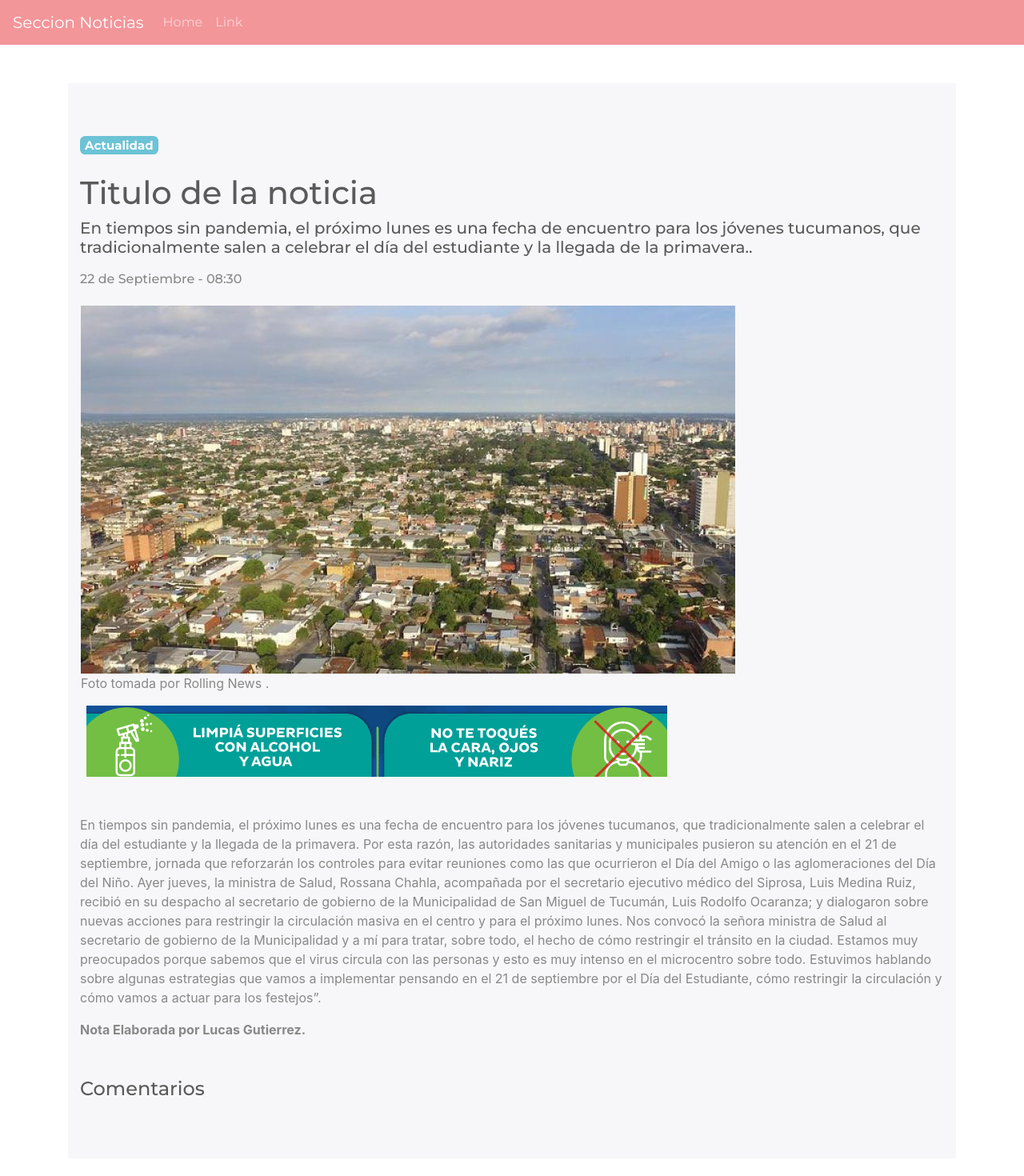
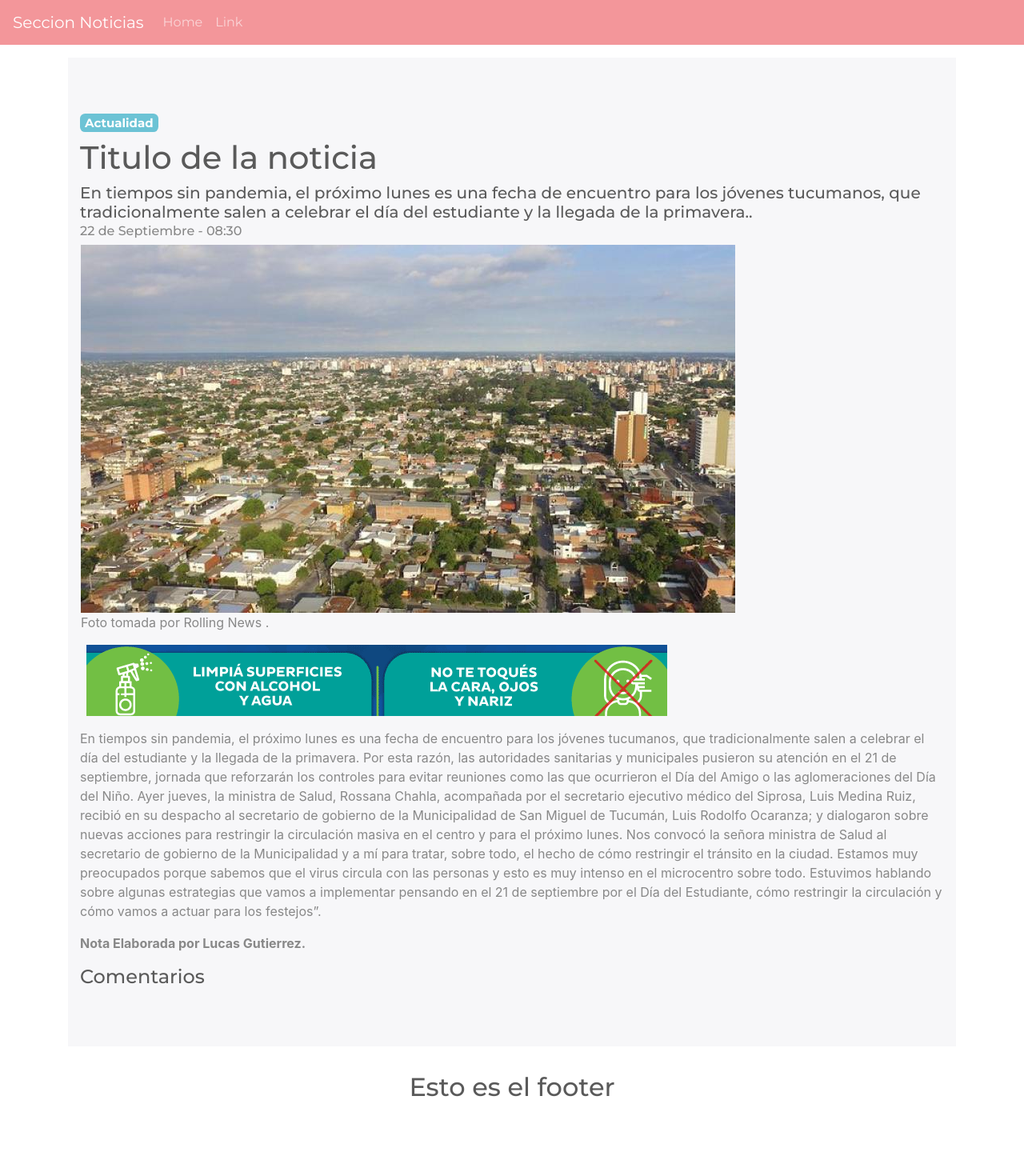
Before and after one commit to casasfranco/RollingNews-final, a React (Create React App) app in the folder rolling-news/: page / in a window 1280 px wide. Shown: the top 1470 px of the page at 80% size. After the commit the page ends 1386 px from the top, so only its background shows below. Built offline with nearby package versions, Linux system fonts and the light colour scheme.

Commit message:
se modificaron los detalles que faltaban de noticia

```diff
--- a/rolling-news/src/components/common/principal/Titular.js
+++ b/rolling-news/src/components/common/principal/Titular.js
@@ -11,26 +11,26 @@ import Comentarios from './Comentarios';
 const Titular = () => {
     return (
   <div className = "container">
-  <Jumbotron fluid className="mt-5">
+  <Jumbotron fluid className="mt-3">
   <Container>
-  <h5><Badge variant="info">Actualidad</Badge></h5>
-    <div className="mt-4">
+  <h5 className="mt-1"><Badge variant="info">Actualidad</Badge></h5>
+    <div className="mt-2">
     <h1>Titulo de la noticia</h1>
     </div>
     <h5>En tiempos sin pandemia, el próximo lunes es una fecha de encuentro para los jóvenes tucumanos, que tradicionalmente salen a celebrar el día del estudiante y la llegada de la primavera..</h5>
-<div className="mt-4">
+<div className="mt-2">
      <Card.Subtitle className="text-muted">22 de Septiembre - 08:30</Card.Subtitle>
       </div>
 
   </Container>
-  <div className="mt-4 ml-3">
+  <div className="mt-2 ml-3">
   <Image src="tucuman.jpg" fluid />
   <p>Foto tomada por Rolling News .</p>
   </div>
   <section className="container ml-2">
   <Image src="cuidarse.png" fluid />
   </section>
-  <section className="container mt-5">
+  <section className="container mt-3">
   <p>En tiempos sin pandemia, el próximo lunes es una fecha de encuentro para los jóvenes tucumanos, que tradicionalmente salen a celebrar el día del estudiante y la llegada de la primavera.
 
 Por esta razón, las autoridades sanitarias y municipales pusieron su atención en el 21 de septiembre, jornada que reforzarán los controles para evitar reuniones como las que ocurrieron el Día del Amigo o las aglomeraciones del Día del Niño.
@@ -42,7 +42,7 @@ Nos convocó la señora ministra de Salud al secretario de gobierno de la Munici
  <strong>Nota Elaborada por Lucas Gutierrez.</strong>
 </section>
 
-<div className="container mt-5">
+<div className="container mt-3">
   <h4>Comentarios</h4>
  <Comentarios></Comentarios>
 </div>
```
